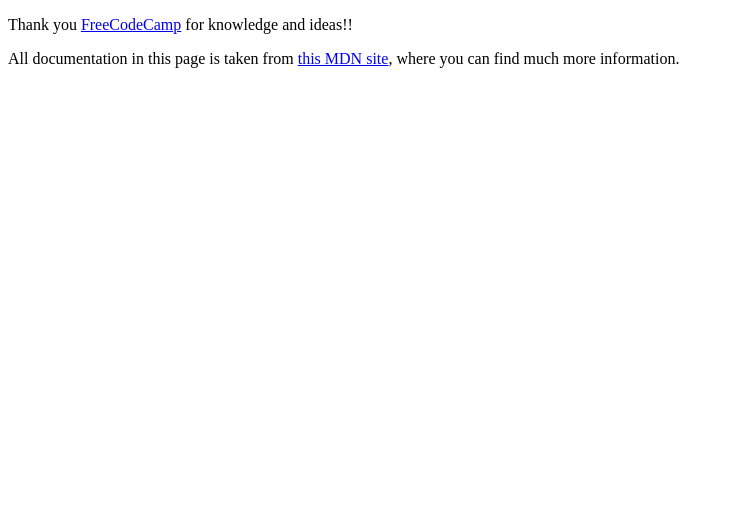
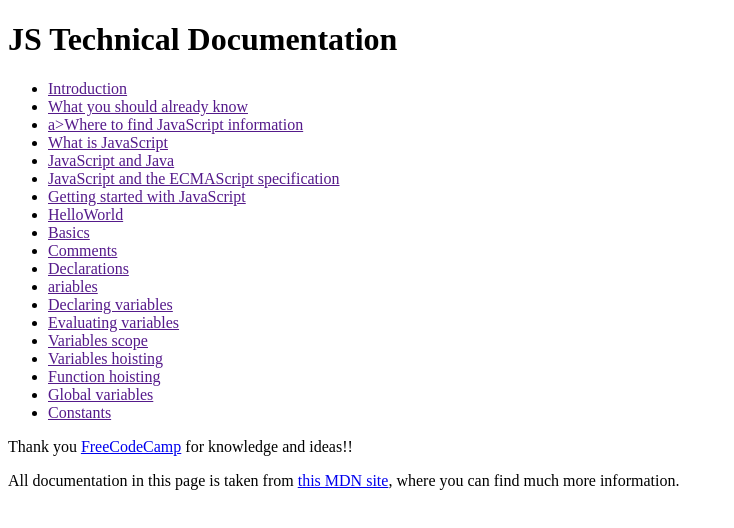
Before and after one commit to PSwiecicki/Sites, a plain HTML site: page TechnicalDocumentation/index.html in a window 1280 px wide. Shown: the whole page, without its empty margins (0-734 px from the left). Drawn offline with Linux system fonts and the light colour scheme.

Commit message:
Add menu items and header

```diff
--- a/TechnicalDocumentation/index.html
+++ b/TechnicalDocumentation/index.html
@@ -8,8 +8,32 @@
     <link href="style.css" rel="stylesheet">
 </head>
 <body>
-    <header></header>
-    <nav></nav>
+    <header>
+        <h1>JS Technical Documentation</h1>
+    </header>
+    <nav>
+        <ul>
+            <li><a href="">Introduction</a></li>
+            <li><a href="">What you should already know</a></li>
+            <li><a href="">a>Where to find JavaScript information</a></li>
+            <li><a href="">What is JavaScript</a></li>
+            <li><a href="">JavaScript and Java</a></li>
+            <li><a href="">JavaScript and the ECMAScript specification</a></li>
+            <li><a href="">Getting started with JavaScript</a></li>
+            <li><a href="">HelloWorld</a></li>
+            <li><a href="">Basics</a></li>
+            <li><a href="">Comments</a></li>
+            <li><a href="">Declarations</a></li>
+            <li><a href="">ariables</a></li>
+            <li><a href="">Declaring variables</a></li>
+            <li><a href="">Evaluating variables</a></li>
+            <li><a href="">Variables scope</a></li>
+            <li><a href="">Variables hoisting</a></li>
+            <li><a href="">Function hoisting</a></li>
+            <li><a href="">Global variables</a></li>
+            <li><a href="">Constants</a></li>
+        </ul>
+    </nav>
     <main></main>
     <footer>
         <p>Thank you <a class="link" href="https://www.freecodecamp.org/" target="_blank" rel="nofollow noopener" >FreeCodeCamp</a> for knowledge and ideas!!</p>
```
